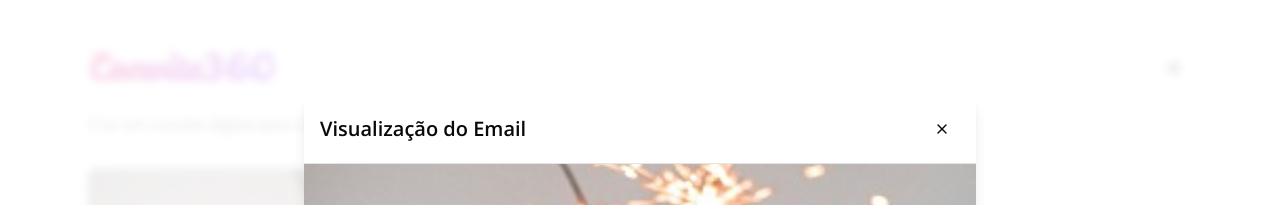
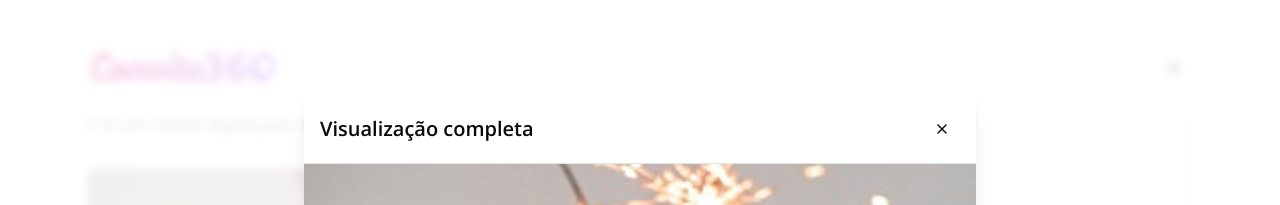
Before and after one commit to Caiollaz/convite360, a Next.js app: page / in a window 1280 px wide. Both pictures are taken after a click on the button "Visualizar". Shown: the top 205 px of the page. Built offline with nearby package versions, Linux system fonts and the light colour scheme.

Commit message:
feat: atualizar título da visualização do email para "Visualização completa"

```diff
--- a/src/app/page.tsx
+++ b/src/app/page.tsx
@@ -340,7 +340,7 @@
         <div className="fixed inset-0 bg-background/80 backdrop-blur-sm z-50 flex items-center justify-center">
           <div className="bg-background rounded-lg shadow-lg overflow-hidden max-w-2xl w-full mx-4">
             <div className="p-4 flex justify-between items-center border-b">
-              <h2 className="text-xl font-semibold">Visualização do Email</h2>
+              <h2 className="text-xl font-semibold">Visualização completa</h2>
               <Button
                 variant="ghost"
                 size="icon"
```
